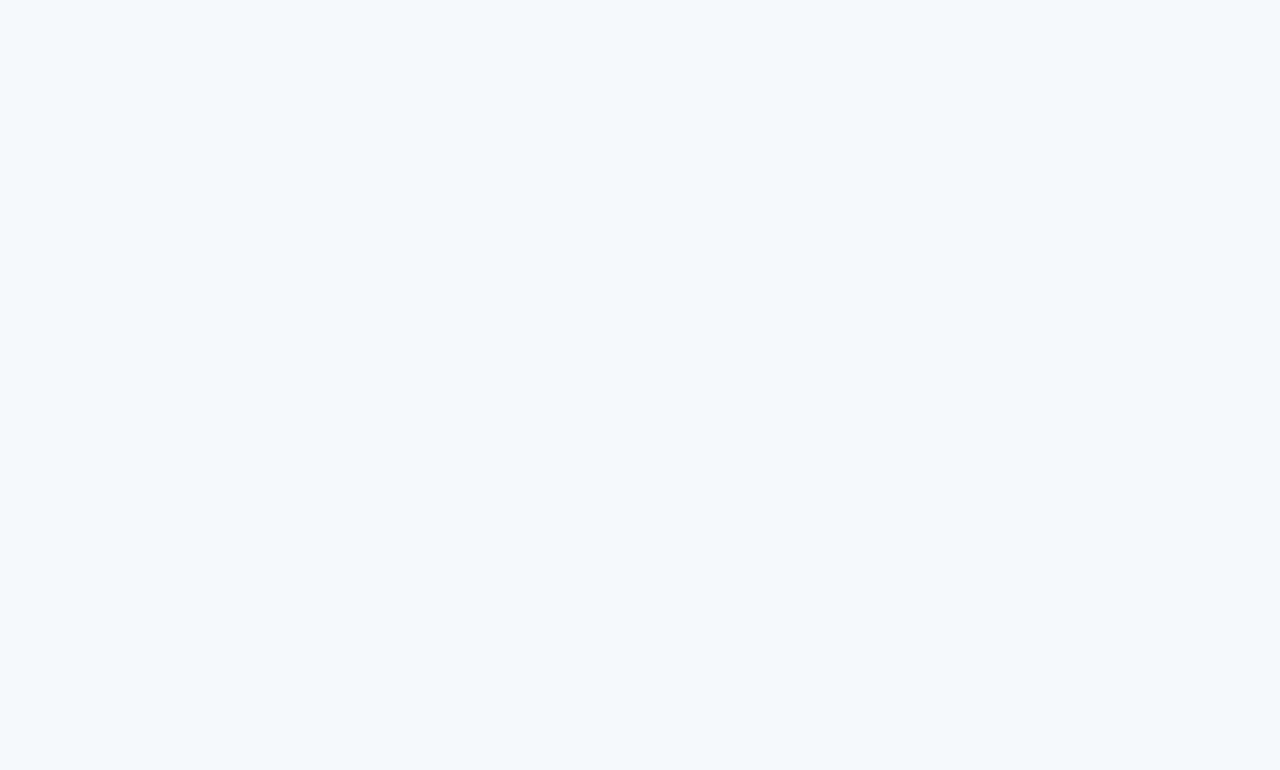
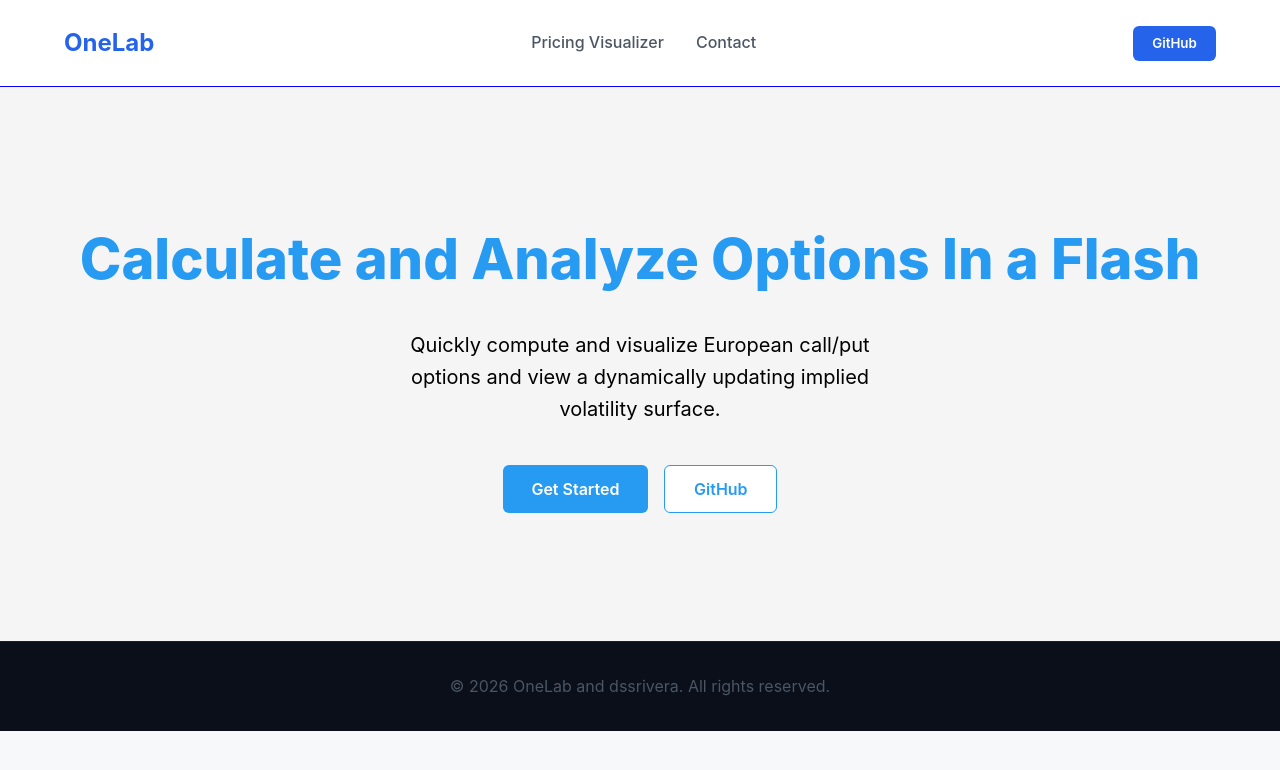
Before and after one commit to dsrrivera/options-corner, a React app in the folder frontend/: page / in a window 1280 px wide. Shown: the top 770 px of the page. Built offline with nearby package versions, Linux system fonts and the light colour scheme; the HTML template or start-up script is replaced by a standard one.

Commit message:
Add HomePage.jsx and BrowserRouter to App.jsx
App now uses BroswerRouter to route to the different sections of the website (to be added). The navbar and footer now stay in place throughout the website.

```diff
--- a/frontend/src/App.jsx
+++ b/frontend/src/App.jsx
@@ -1,11 +1,21 @@
 import { useState } from 'react'
+import {BrowserRouter, Route, Routes} from 'react-router'
+import Header from './components/Header'
+import Footer from './components/Footer'
+import HomePage from './pages/HomePage'
 import './App.css'
 
 export default function App() {
 
-  return (
-    <div className="homepage">
+    return (
+    <BrowserRouter>
+      <Header />
 
-    </div> /* End HomePage  */
+      <Routes>
+        <Route path="/" element={<HomePage />} />
+      </Routes>
+
+      <Footer />
+    </BrowserRouter>
   );
 }
--- /dev/null
+++ b/frontend/src/pages/HomePage.css
@@ -0,0 +1,49 @@
+/* ====== Hero ====== */
+.hero {
+  padding: 8rem 5%;  /*left and right padding are in percentage for better screen space optimization*/
+  text-align: center;
+  background: whitesmoke; /*this will change to a vanta js background*/
+}
+
+.hero-content h1 {
+  text-align: center;
+  font-size: 3.5rem;
+  color: #279af1;
+  margin-bottom: 1.5rem;
+  font-weight: 800;
+}
+
+.hero-content p {
+  font-size: 1.25rem;
+  color: #000;
+  max-width: 500px;
+  margin: 0 auto 2.5rem;
+}
+
+.hero-buttons {
+  display: flex;
+  justify-content: center;
+  gap: 1rem;
+}
+
+.button-one {
+  background: #279af1;
+  color: white;
+  border: none;
+  padding: 0.8rem 1.8rem;
+  border-radius: 6px;
+  font-size: 1rem;
+  font-weight: 600;
+  cursor: pointer;
+}
+
+.button-two {
+  background: white;
+  color: #279af1;
+  border: 1px solid #279af1;
+  padding: 0.8rem 1.8rem;
+  border-radius: 6px;
+  font-size: 1rem;
+  font-weight: 600;
+  cursor: pointer;
+}
--- /dev/null
+++ b/frontend/src/pages/HomePage.jsx
@@ -0,0 +1,18 @@
+import './HomePage.css'
+
+export default function HomePage() {
+  return(
+    <section className="hero">
+      <div className="hero-content">
+        <h1>Calculate and Analyze Options In a Flash</h1>
+
+        <p>Quickly compute and visualize European call/put options and view a dynamically updating implied volatility surface.</p>
+
+        <div className="hero-buttons">
+          <button className="button-one">Get Started</button>
+          <button className="button-two">GitHub</button>
+        </div>
+      </div>
+    </section>
+  )
+}
```
